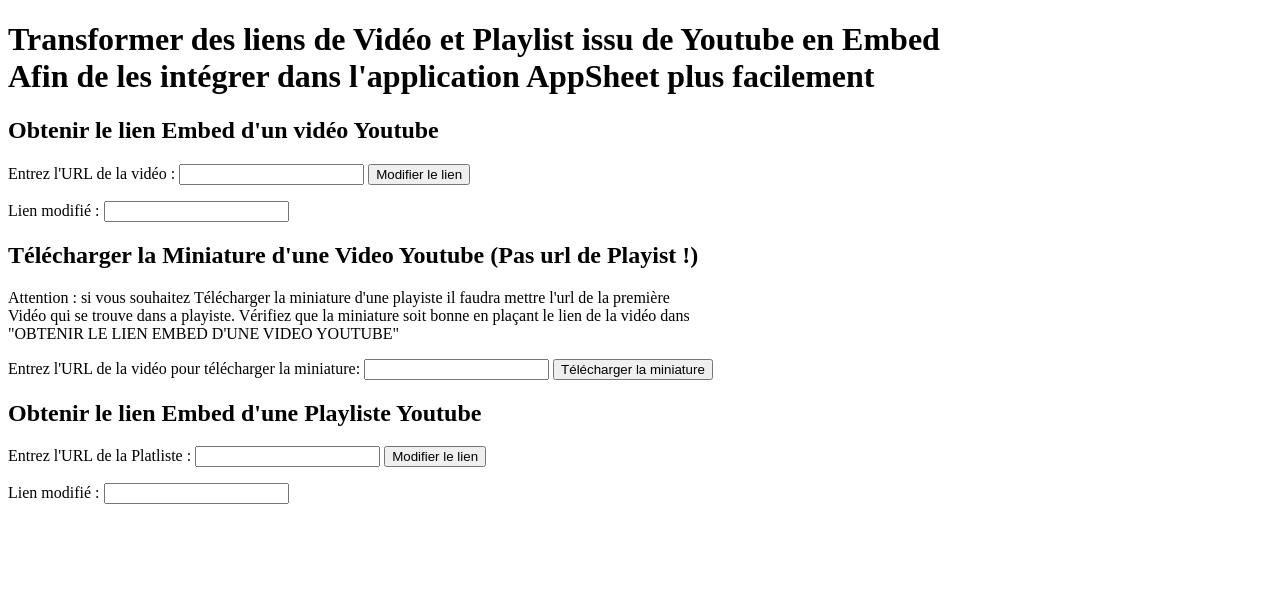
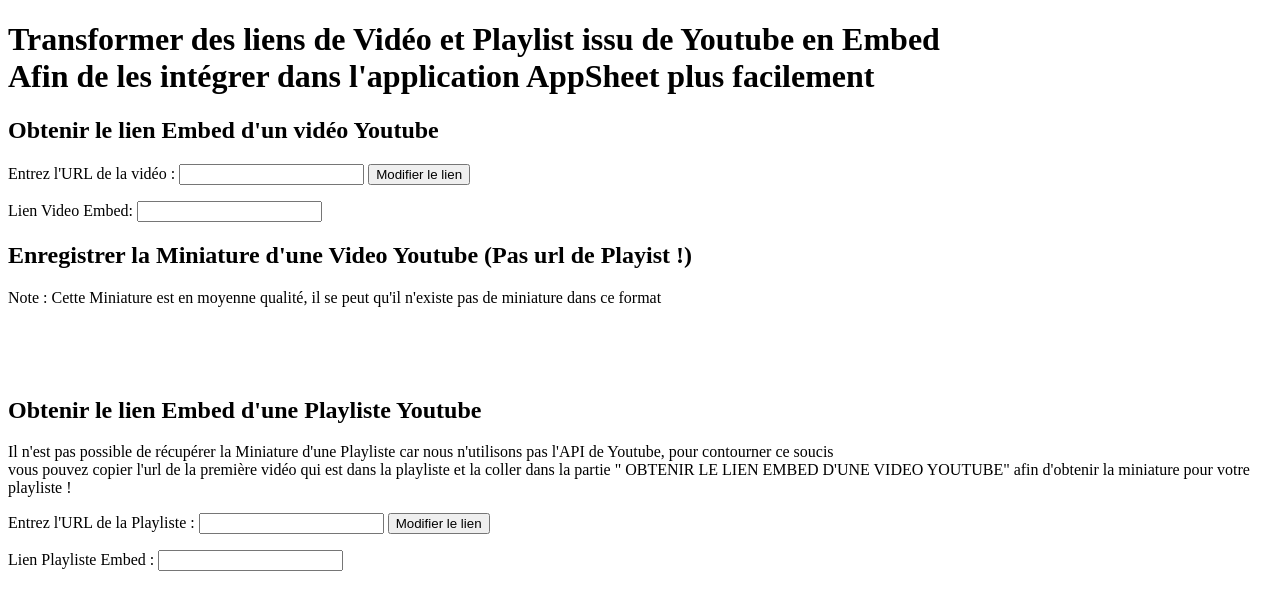
Before and after one commit to klodita/UrlEmbed, a website: page index.html in a window 1280 px wide. Drawn offline with nearby package versions, Linux system fonts and the light colour scheme.

Commit message:
mise en commentaire du code html pour la miniature en attendant de trouver une solution pour cors afin de pouvoir télécharger la miniature et réagencement du code Html et fichier playlistelink.js et videolink.js pour modifier l'affichage de la page

```diff
--- a/index.html
+++ b/index.html
@@ -15,40 +15,41 @@
     <button onclick="modifyVideoLink()">Modifier le lien</button>
 
     <p id="modified-link"></p>
-    <label for="modified-url">Lien modifié :</label>
+    <label for="modified-url">Lien Video Embed:</label>
     <input type="text" id="modified-url" name="modified-url" readonly>
 
     <!-- POUR TELECHARGER LA MINIATURE D'UNE VIDEO  -->
-    <h2>Télécharger la Miniature d'une Video Youtube (Pas url de Playist !)</h2>
-    <p>Attention : si vous souhaitez Télécharger la miniature d'une playiste il faudra mettre l'url de la première </br>
-    Vidéo qui se trouve dans a playiste. Vérifiez que la miniature soit bonne en plaçant le lien de la vidéo dans </br>
-    "OBTENIR LE LIEN EMBED D'UNE VIDEO YOUTUBE"</p>
+    <h2>Enregistrer la Miniature d'une Video Youtube (Pas url de Playist !)</h2>
+    <p> Note : Cette Miniature est en moyenne qualité, il se peut qu'il n'existe pas de miniature dans ce format</p>
     <div id="thumbnail-container1">   </div>
 
-    <label for="miniature-url">Entrez l'URL de la vidéo pour télécharger la miniature:</label>
+    <!-- <label for="miniature-url">Entrez l'URL de la vidéo pour télécharger la miniature:</label>
     <input type="text" id="miniature-url" name="miniature-url">
-    <button onclick="miniatureDownload()" id="download-link">Télécharger la miniature</button>
+    <button onclick="miniatureDownload()" id="download-link">Télécharger la miniature</button> -->
 
 
-
+    </br>
+    </br>
+    </br>
 
 
     <!-- POUR FAIRE L'URL EMBED D'UNE Playliste -->
 
     <h2>Obtenir le lien Embed d'une Playliste Youtube</h2>
+    <p>Il n'est pas possible de récupérer la Miniature d'une Playliste car nous n'utilisons pas l'API de Youtube, pour contourner ce soucis </br>
+     vous pouvez copier l'url de la première vidéo qui est dans la playliste et la coller dans la partie " OBTENIR LE LIEN EMBED D'UNE VIDEO YOUTUBE"
+    afin d'obtenir la miniature pour votre playliste ! </p>
 
-    <label for="playliste-url">Entrez l'URL de la Platliste :</label>
+    <label for="playliste-url">Entrez l'URL de la Playliste :</label>
     <input type="text" id="playliste-url" name="playliste-url">
     <button onclick="modifyPlaylisteLink()">Modifier le lien</button>
 
     <p id="modified-linkPlayliste"></p>
-    <label for="modified-urlPlayliste">Lien modifié :</label>
+    <label for="modified-urlPlayliste">Lien Playliste Embed :</label>
     <input type="text" id="modified-urlPlayliste" name="modified-urlPlayliste" readonly>
 
 
-    <script>
-        alert('hello World');
-    </script>
+
 
 
 
--- a/playlistelink.js
+++ b/playlistelink.js
@@ -14,7 +14,7 @@
         const newUrlPlayliste = `${urlPlaylisteShare}${playlistId[1]}`;
 
         // Affiche le lien modifié dans le paragraphe
-        document.getElementById("modified-linkPlayliste").innerHTML = `Voici l'URL de la playliste Embed : ${newUrlPlayliste}`;
+        document.getElementById("modified-linkPlayliste").innerHTML = `Ci-dessous voici l'URL de la vidéo Embed à Copier/Coller dans votre Google Sheet`;
         document.getElementById("modified-urlPlayliste").value = newUrlPlayliste;
     }else {
         document.getElementById("modified-linkPlayliste").innerHTML = "l'Url de la Playliste est incorrecte !";
--- a/videolink.js
+++ b/videolink.js
@@ -12,6 +12,7 @@
 
     if(videoId){
         const newUrlVideo = `${urlVideoShare}${videoId[1]}`;
+        console.log(newUrlVideo,"ess")
 
         // construit l'URL de la miniature
         const thumbnailUrl = `https://img.youtube.com/vi/${videoId[1]}/mqdefault.jpg`;
@@ -22,7 +23,7 @@
         // Insère l'image dans le DOM
         document.getElementById("thumbnail-container1").appendChild(thumbnail);
         // Affiche le lien modifié dans le paragraphe
-        document.getElementById("modified-link").innerHTML = `Voici l'URL de la vidéo embed : ${newUrlVideo}`;
+        document.getElementById("modified-link").innerHTML = `Ci-dessous voici l'URL de la vidéo Embed à Copier/Coller dans votre Google Sheet`;
         document.getElementById("modified-url").value = newUrlVideo;
     }else {
         document.getElementById("modified-link").innerHTML = "l'Url de la Video est incorrecte !";
```
Also changed, not shown: package.json (added, +23 -0 lines), 2 other files.
